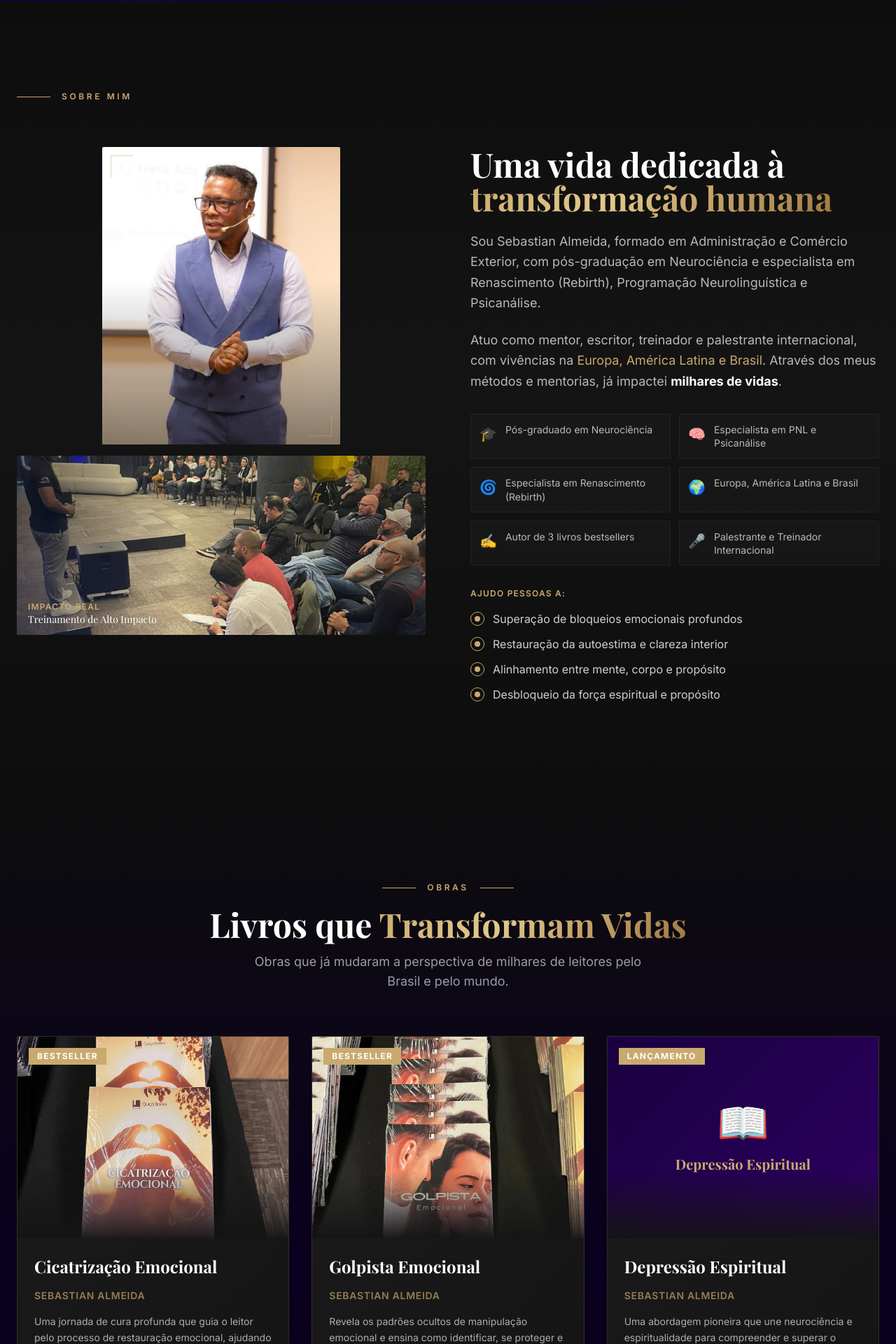
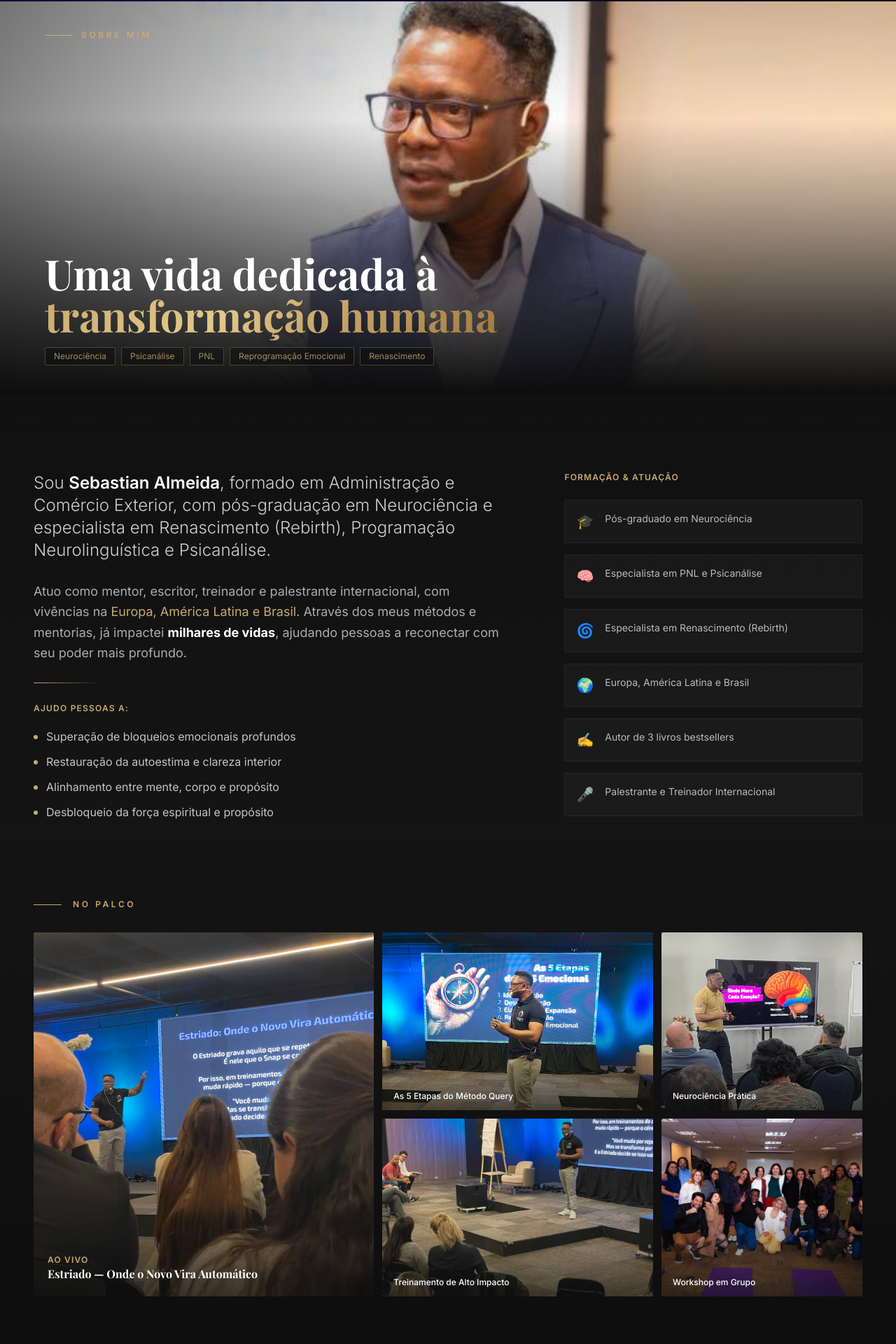
Before and after one commit to querycodigo2025/sebastian-almeida-site, a React (Vite) app: page / in a window 1280 px wide. Shown: the part 854-2774 px from the top of the page at 70% size. Built offline with nearby package versions, Linux system fonts and the light colour scheme; a web font is replaced by a local one.

Commit message:
redesign: About premium — foto grande cinematic, texto editorial, grid assimetrico de palco

```diff
--- a/src/components/About.jsx
+++ b/src/components/About.jsx
@@ -1,10 +1,3 @@
-const impacts = [
-  'Superação de bloqueios emocionais profundos',
-  'Restauração da autoestima e clareza interior',
-  'Alinhamento entre mente, corpo e propósito',
-  'Desbloqueio da força espiritual e propósito',
-]
-
 const credentials = [
   { icon: '🎓', text: 'Pós-graduado em Neurociência' },
   { icon: '🧠', text: 'Especialista em PNL e Psicanálise' },
@@ -14,104 +7,196 @@ const credentials = [
   { icon: '🎤', text: 'Palestrante e Treinador Internacional' },
 ]
 
+const impacts = [
+  'Superação de bloqueios emocionais profundos',
+  'Restauração da autoestima e clareza interior',
+  'Alinhamento entre mente, corpo e propósito',
+  'Desbloqueio da força espiritual e propósito',
+]
+
 export default function About() {
   return (
-    <section id="sobre" className="py-24 md:py-32 relative overflow-hidden">
-      <div className="absolute inset-0 pointer-events-none"
-        style={{ background: 'linear-gradient(180deg, #0D0D0D 0%, #141414 50%, #0D0D0D 100%)' }} />
+    <section id="sobre" className="relative overflow-hidden"
+      style={{ background: 'linear-gradient(180deg, #0D0D0D 0%, #141414 60%, #0D0D0D 100%)' }}>
 
-      <div className="relative max-w-7xl mx-auto px-6">
-        {/* Section label */}
-        <div className="flex items-center gap-4 mb-16">
-          <div className="h-px w-12 bg-gold" />
+      {/* ── 1. FOTO PRINCIPAL ─────────────────────────────── */}
+      <div className="relative" style={{ height: '70vh', minHeight: '480px', maxHeight: '700px' }}>
+        <img
+          src="/images/about.jpg"
+          alt="Sebastian Almeida"
+          className="w-full h-full object-cover"
+          style={{ objectPosition: 'center 12%' }}
+        />
+        {/* Gradientes cinematográficos */}
+        <div className="absolute inset-0"
+          style={{ background: 'linear-gradient(to bottom, rgba(13,13,13,0.15) 0%, rgba(13,13,13,0.0) 30%, rgba(13,13,13,0.75) 80%, rgba(13,13,13,1) 100%)' }} />
+        <div className="absolute inset-0"
+          style={{ background: 'linear-gradient(to right, rgba(13,13,13,0.5) 0%, transparent 50%)' }} />
+
+        {/* Label no topo */}
+        <div className="absolute top-10 left-8 md:left-16 flex items-center gap-3">
+          <div className="h-px w-10 bg-gold" />
           <span className="text-gold text-xs uppercase tracking-[0.3em] font-semibold">Sobre Mim</span>
         </div>
 
-        <div className="grid lg:grid-cols-2 gap-16 items-start">
-          {/* Left: Two photos stacked properly */}
-          <div className="relative space-y-4">
-            {/* Main photo — portrait, fundo neutro, sem branco */}
-            <div className="relative overflow-hidden rounded-sm mx-auto"
-              style={{ aspectRatio: '4/5', maxWidth: '340px' }}>
-              <img
-                src="/images/about.jpg"
-                alt="Sebastian Almeida palestrando"
-                className="w-full h-full object-cover"
-                style={{ objectPosition: 'center 10%' }}
-              />
-              <div className="absolute inset-0 pointer-events-none"
-                style={{ background: 'linear-gradient(to top, rgba(13,13,13,0.5) 0%, transparent 55%)' }} />
-              {/* Gold corner accents */}
-              <div className="absolute top-3 left-3 w-8 h-8 border-t border-l border-gold/50" />
-              <div className="absolute bottom-3 right-3 w-8 h-8 border-b border-r border-gold/50" />
-            </div>
+        {/* Nome + título no rodapé da foto */}
+        <div className="absolute bottom-10 left-8 md:left-16 right-8 md:right-16">
+          <h2 className="font-serif text-4xl md:text-5xl lg:text-6xl font-bold text-white leading-tight mb-3">
+            Uma vida dedicada à<br />
+            <span className="gold-text">transformação humana</span>
+          </h2>
+          <div className="flex flex-wrap gap-2 mt-4">
+            {['Neurociência', 'Psicanálise', 'PNL', 'Reprogramação Emocional', 'Renascimento'].map(tag => (
+              <span key={tag}
+                className="text-xs border border-gold/30 text-gold/80 px-3 py-1 rounded-sm backdrop-blur-sm"
+                style={{ background: 'rgba(13,13,13,0.5)' }}>
+                {tag}
+              </span>
+            ))}
+          </div>
+        </div>
+      </div>
 
-            {/* Second photo — landscape event */}
-            <div className="relative overflow-hidden rounded-sm"
-              style={{ aspectRatio: '16/7' }}>
-              <img
-                src="/images/event-large.jpg"
-                alt="Evento com grande público"
-                className="w-full h-full object-cover"
-                style={{ objectPosition: 'center 40%' }}
-              />
-              <div className="absolute inset-0"
-                style={{ background: 'linear-gradient(to right, rgba(13,13,13,0.6) 0%, transparent 40%, rgba(13,13,13,0.3) 100%)' }} />
-              <div className="absolute bottom-3 left-4">
-                <p className="text-gold text-xs uppercase tracking-widest font-semibold">Impacto real</p>
-                <p className="text-white font-serif text-sm">Treinamento de Alto Impacto</p>
-              </div>
-            </div>
-          </div>
+      {/* ── 2. TEXTO SOBRE MIM ───────────────────────────── */}
+      <div className="max-w-7xl mx-auto px-6 md:px-12 py-20 md:py-28">
+        <div className="grid lg:grid-cols-5 gap-12 lg:gap-20">
 
-          {/* Right: Content */}
-          <div className="space-y-8">
+          {/* Esquerda: bio */}
+          <div className="lg:col-span-3 space-y-7">
+            <p className="text-white/80 text-xl md:text-2xl leading-relaxed font-light">
+              Sou <strong className="text-white font-semibold">Sebastian Almeida</strong>, formado em
+              Administração e Comércio Exterior, com pós-graduação em Neurociência e
+              especialista em Renascimento (Rebirth), Programação Neurolinguística e Psicanálise.
+            </p>
+            <p className="text-white/65 text-lg leading-relaxed">
+              Atuo como mentor, escritor, treinador e palestrante internacional, com vivências
+              na <span className="text-gold">Europa, América Latina e Brasil</span>.
+              Através dos meus métodos e mentorias, já impactei{' '}
+              <strong className="text-white">milhares de vidas</strong>, ajudando pessoas a
+              reconectar com seu poder mais profundo.
+            </p>
+
+            {/* Linha divisória dourada */}
+            <div className="h-px w-24"
+              style={{ background: 'linear-gradient(90deg, #C9A96E, transparent)' }} />
+
+            {/* O que faço */}
             <div>
-              <h2 className="font-serif text-4xl md:text-5xl font-bold text-white mb-6 leading-tight">
-                Uma vida dedicada à<br />
-                <span className="gold-text">transformação humana</span>
-              </h2>
-              <p className="text-white/70 text-lg leading-relaxed mb-6">
-                Sou Sebastian Almeida, formado em Administração e Comércio Exterior, com
-                pós-graduação em Neurociência e especialista em Renascimento (Rebirth),
-                Programação Neurolinguística e Psicanálise.
-              </p>
-              <p className="text-white/70 text-lg leading-relaxed">
-                Atuo como mentor, escritor, treinador e palestrante internacional,
-                com vivências na <span className="text-gold">Europa, América Latina e Brasil</span>.
-                Através dos meus métodos e mentorias, já impactei <strong className="text-white">milhares de vidas</strong>.
-              </p>
-            </div>
-
-            {/* Credentials grid */}
-            <div className="grid grid-cols-2 gap-3">
-              {credentials.map((c) => (
-                <div key={c.text} className="flex items-start gap-3 bg-dark-3/50 border border-white/5 rounded-sm p-3">
-                  <span className="text-xl mt-0.5 flex-shrink-0">{c.icon}</span>
-                  <span className="text-white/70 text-sm leading-snug">{c.text}</span>
-                </div>
-              ))}
-            </div>
-
-            {/* Impact list */}
-            <div>
-              <p className="text-gold text-xs uppercase tracking-widest font-semibold mb-4">
+              <p className="text-gold text-xs uppercase tracking-widest font-semibold mb-5">
                 Ajudo pessoas a:
               </p>
               <ul className="space-y-3">
-                {impacts.map((item) => (
+                {impacts.map(item => (
                   <li key={item} className="flex items-start gap-3">
-                    <div className="w-5 h-5 rounded-full border border-gold flex items-center justify-center flex-shrink-0 mt-0.5">
-                      <div className="w-2 h-2 rounded-full bg-gold" />
-                    </div>
-                    <span className="text-white/80">{item}</span>
+                    <div className="w-1.5 h-1.5 rounded-full bg-gold flex-shrink-0 mt-2.5" />
+                    <span className="text-white/75 text-base">{item}</span>
                   </li>
                 ))}
               </ul>
             </div>
           </div>
+
+          {/* Direita: credenciais */}
+          <div className="lg:col-span-2 space-y-4">
+            <p className="text-gold text-xs uppercase tracking-widest font-semibold mb-6">
+              Formação & Atuação
+            </p>
+            {credentials.map(c => (
+              <div key={c.text}
+                className="flex items-start gap-4 p-4 rounded-sm border border-white/5 transition-colors hover:border-gold/20"
+                style={{ background: 'rgba(255,255,255,0.03)' }}>
+                <span className="text-xl flex-shrink-0">{c.icon}</span>
+                <span className="text-white/70 text-sm leading-snug">{c.text}</span>
+              </div>
+            ))}
+          </div>
         </div>
       </div>
+
+      {/* ── 3. FOTOS NA PALESTRA ─────────────────────────── */}
+      <div className="pb-24 md:pb-32">
+        {/* Label */}
+        <div className="max-w-7xl mx-auto px-6 md:px-12 mb-8">
+          <div className="flex items-center gap-4">
+            <div className="h-px w-10 bg-gold" />
+            <span className="text-gold text-xs uppercase tracking-[0.3em] font-semibold">No Palco</span>
+          </div>
+        </div>
+
+        {/* Grid assimétrico premium */}
+        <div className="max-w-7xl mx-auto px-6 md:px-12 grid grid-cols-12 grid-rows-2 gap-3"
+          style={{ height: '520px' }}>
+
+          {/* Foto grande esquerda — audience-stage (vertical, público + palco) */}
+          <div className="col-span-5 row-span-2 relative overflow-hidden rounded-sm">
+            <img
+              src="/images/audience-stage.jpg"
+              alt="Sebastian no palco com grande público"
+              className="w-full h-full object-cover transition-transform duration-700 hover:scale-105"
+              style={{ objectPosition: 'center 20%' }}
+            />
+            <div className="absolute inset-0"
+              style={{ background: 'linear-gradient(to top, rgba(13,13,13,0.8) 0%, transparent 50%)' }} />
+            <div className="absolute bottom-5 left-5">
+              <p className="text-gold text-xs uppercase tracking-widest font-semibold">Ao Vivo</p>
+              <p className="text-white font-serif text-base font-bold">Estriado — Onde o Novo Vira Automático</p>
+            </div>
+          </div>
+
+          {/* Topo direita — stage-5etapas */}
+          <div className="col-span-4 row-span-1 relative overflow-hidden rounded-sm">
+            <img
+              src="/images/stage-5etapas.jpg"
+              alt="Sebastian apresentando as 5 etapas"
+              className="w-full h-full object-cover transition-transform duration-700 hover:scale-105"
+              style={{ objectPosition: 'center 25%' }}
+            />
+            <div className="absolute inset-0"
+              style={{ background: 'linear-gradient(to top, rgba(13,13,13,0.75) 0%, transparent 55%)' }} />
+            <p className="absolute bottom-3 left-4 text-white text-xs font-medium">As 5 Etapas do Método Query</p>
+          </div>
+
+          {/* Topo direita 2 — brain2 */}
+          <div className="col-span-3 row-span-1 relative overflow-hidden rounded-sm">
+            <img
+              src="/images/brain2.jpg"
+              alt="Neurociência — onde mora cada emoção"
+              className="w-full h-full object-cover transition-transform duration-700 hover:scale-105"
+              style={{ objectPosition: 'center 15%' }}
+            />
+            <div className="absolute inset-0"
+              style={{ background: 'linear-gradient(to top, rgba(13,13,13,0.75) 0%, transparent 55%)' }} />
+            <p className="absolute bottom-3 left-4 text-white text-xs font-medium">Neurociência Prática</p>
+          </div>
+
+          {/* Baixo direita — audience-estriado */}
+          <div className="col-span-4 row-span-1 relative overflow-hidden rounded-sm">
+            <img
+              src="/images/audience-estriado.jpg"
+              alt="Plateia no treinamento"
+              className="w-full h-full object-cover transition-transform duration-700 hover:scale-105"
+              style={{ objectPosition: 'center 30%' }}
+            />
+            <div className="absolute inset-0"
+              style={{ background: 'linear-gradient(to top, rgba(13,13,13,0.75) 0%, transparent 55%)' }} />
+            <p className="absolute bottom-3 left-4 text-white text-xs font-medium">Treinamento de Alto Impacto</p>
+          </div>
+
+          {/* Baixo direita 2 — workshop-group */}
+          <div className="col-span-3 row-span-1 relative overflow-hidden rounded-sm">
+            <img
+              src="/images/workshop-group.jpg"
+              alt="Grupo após workshop"
+              className="w-full h-full object-cover transition-transform duration-700 hover:scale-105"
+              style={{ objectPosition: 'center 30%' }}
+            />
+            <div className="absolute inset-0"
+              style={{ background: 'linear-gradient(to top, rgba(13,13,13,0.75) 0%, transparent 55%)' }} />
+            <p className="absolute bottom-3 left-4 text-white text-xs font-medium">Workshop em Grupo</p>
+          </div>
+        </div>
+      </div>
+
     </section>
   )
 }
```
